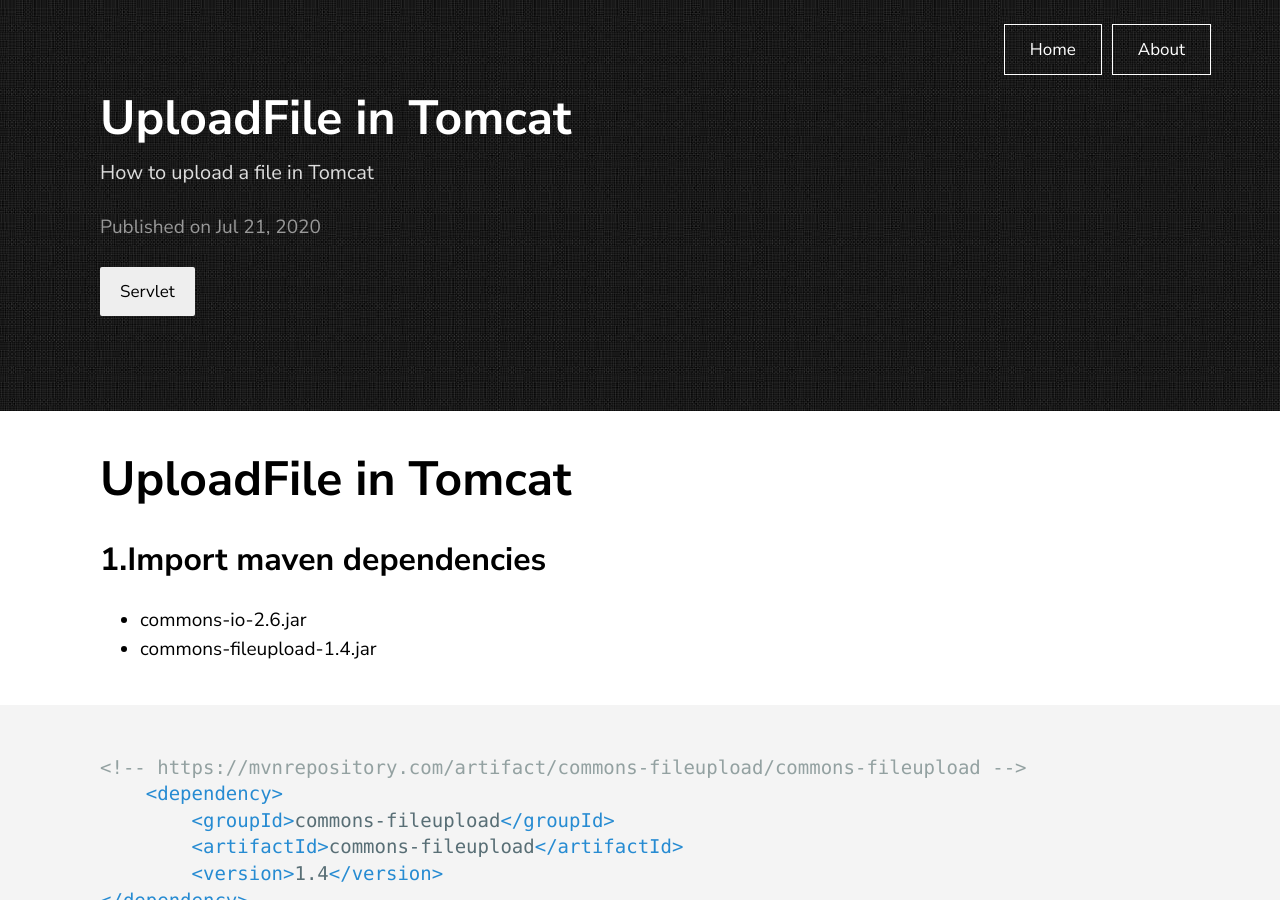
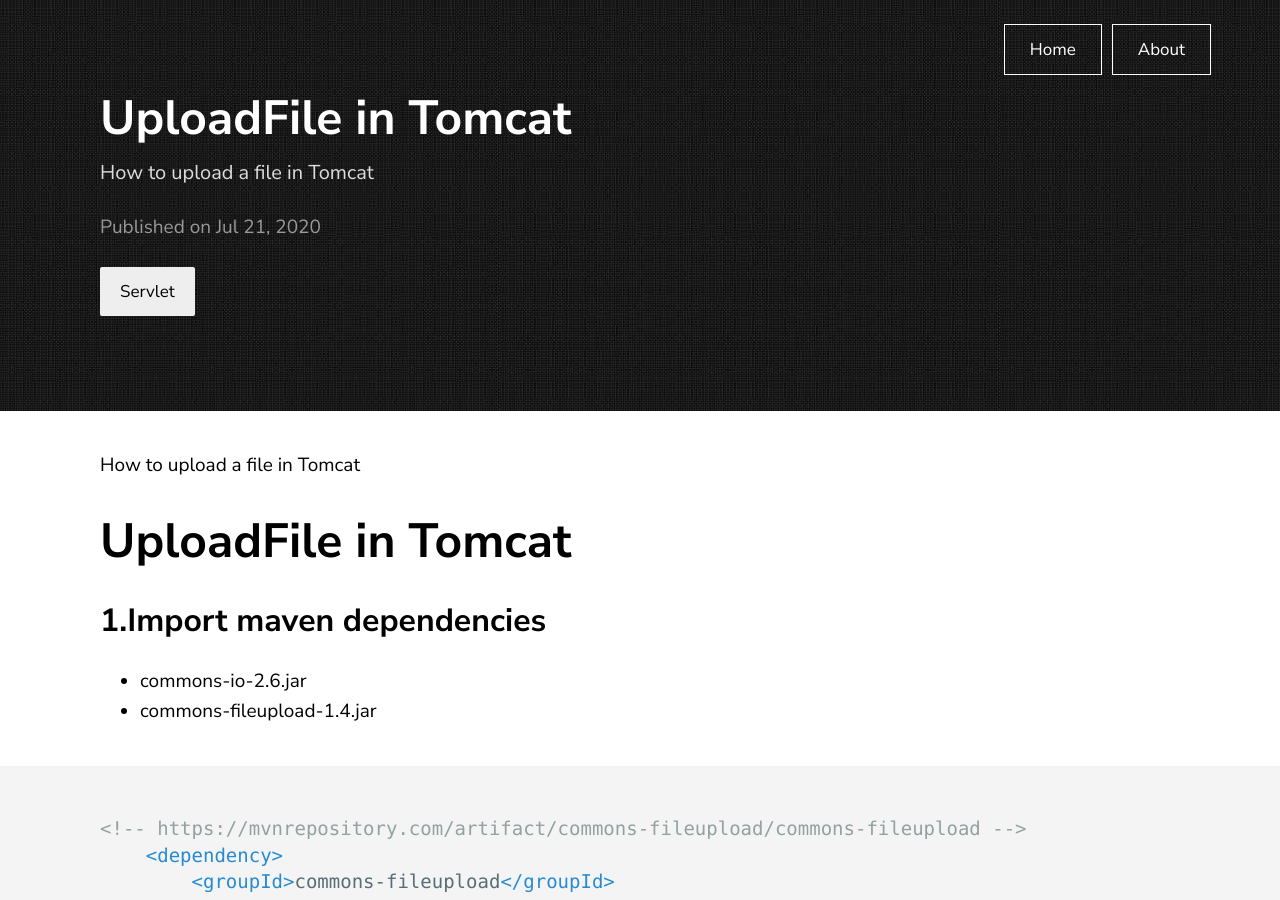
Before and after one commit to HBhakunamatata/HBhakunamatata.github.io, a Jekyll site: the page built from _posts/2020-07-21-UploadFile.markdown, in a window 1280 px wide and 900 px high. Built offline with Jekyll 4.4.1, drawn with Linux system fonts in a browser that asks for light colours.

Commit message:
add 'how to upload a file'

```diff
--- a/_posts/2020-07-21-UploadFile.markdown
+++ b/_posts/2020-07-21-UploadFile.markdown
@@ -5,6 +5,7 @@
 date: 2020-07-21
 categories: Servlet
 ---
+How to upload a file in Tomcat
 
 # UploadFile in Tomcat
 
```
